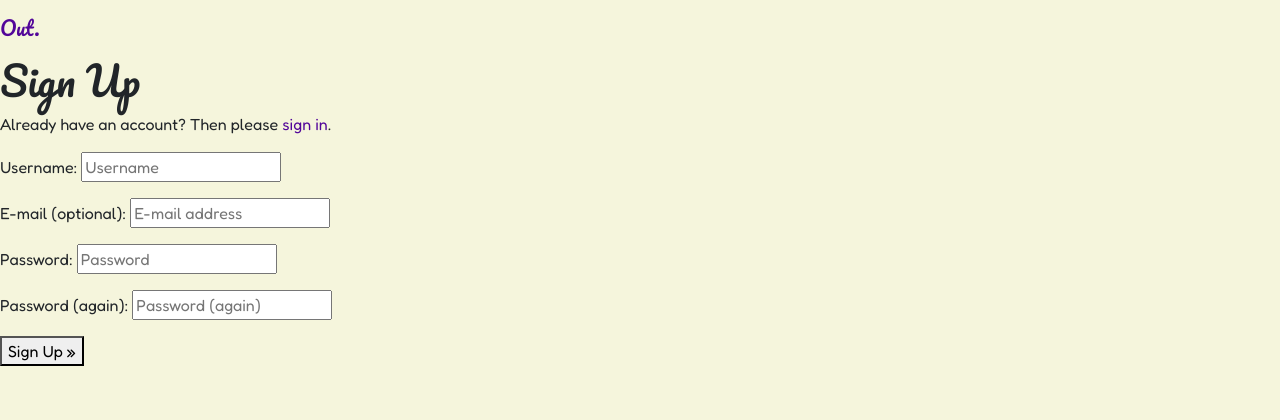
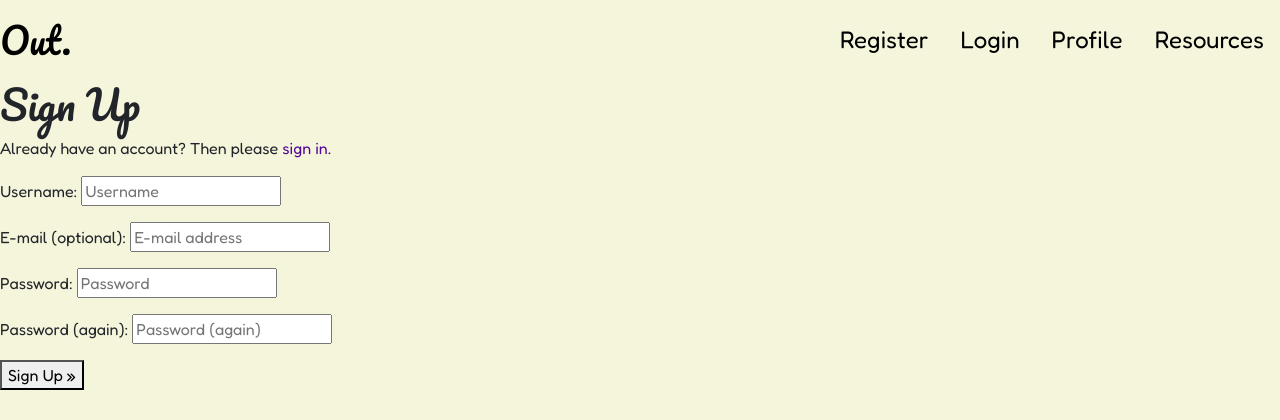
Before and after one commit to keelback-code/out-proud, a Django app: page /accounts/signup/ in a window 1280 px wide. Shown: the top 420 px of the page. Run offline with Django 3.2, Linux system fonts and the light colour scheme.

Commit message:
Add basics of navbar

```diff
--- a/static/style.css
+++ b/static/style.css
@@ -8,7 +8,7 @@ body {
     font-family: 'Fredoka', monospace, sans-serif;
 }
 
-h1, .navbar-brand {
+h1, .resources-heading {
     font-family: 'Pacifico', monospace, sans-serif;
 }
 
@@ -16,3 +16,17 @@ a {
     text-decoration: none;
     color:rgb(82, 6, 153);
 }
+
+.navbar-brand {
+    font-family: 'Pacifico', monospace, sans-serif;
+}
+
+.navbar {
+    color: black;
+    font-size: 1.5em;
+}
+
+.nav-link {
+    text-decoration: none;
+    color: black;
+}
--- a/templates/base.html
+++ b/templates/base.html
@@ -26,8 +26,29 @@
 <body>
 
     <nav class="navbar navbar-expand-lg">
-        <a class="navbar-brand" href="{% url 'landing_page' %}">Out.</a>
-
+        <a class="navbar navbar-brand" href="{% url 'landing_page' %}">Out.</a>
+        <div class="collapse navbar-collapse justify-content-end" id="navbarSupportedContent">
+            <ul class="nav">
+                {% if user.is_authenticated %}
+                <li class="nav-item">
+                    <a class="nav-link" href="{% url 'account_logout' %}">Logout</a>
+                </li>
+                {% else %}
+                <li class="nav-item">
+                    <a class="nav-link" href="{% url 'account_signup' %}">Register</a>
+                </li>
+                <li class="nav-item">
+                    <a class="nav-link" href="{% url 'account_login' %}">Login</a>
+                </li>
+                {% endif %}
+                <li class="nav-item">
+                    <a class="nav-link" href="{% url 'creator_profile' %}">Profile</a>
+                </li>
+                <li class="nav-item">
+                    <a class="nav-link" href="{% url 'resources' %}">Resources</a>
+                </li>
+            </ul>
+        </div>
     </nav>
 
     <!-- <div class="col-md-6 m-4">
--- a/templates/resources.html
+++ b/templates/resources.html
@@ -6,7 +6,7 @@
 <div class="container">
     <div class="row">
         <div class="col ml-4">
-            <h3 class="mb-4">Links</h3>
+            <h3 class="mb-4 resources-heading">Links</h3>
             <div class="mb-4">
                 <h5>Coming Out</h5>
                 <a href="https://www.thetrevorproject.org/resources/guide/the-coming-out-handbook/" target="_blank"
@@ -76,7 +76,7 @@
             </div>
         </div>
         <div class="col mb-4">
-            <h3>Videos</h3>
+            <h3 class="resources-heading">Videos</h3>
             <div>
                 <a href="https://www.youtube.com/channel/UCXwXB7a3cq9AERiWF4-dK9g" target="_blank" rel="noopener"
                     aria-label="Opens in a new tab">Ash Hardell</a>
```
